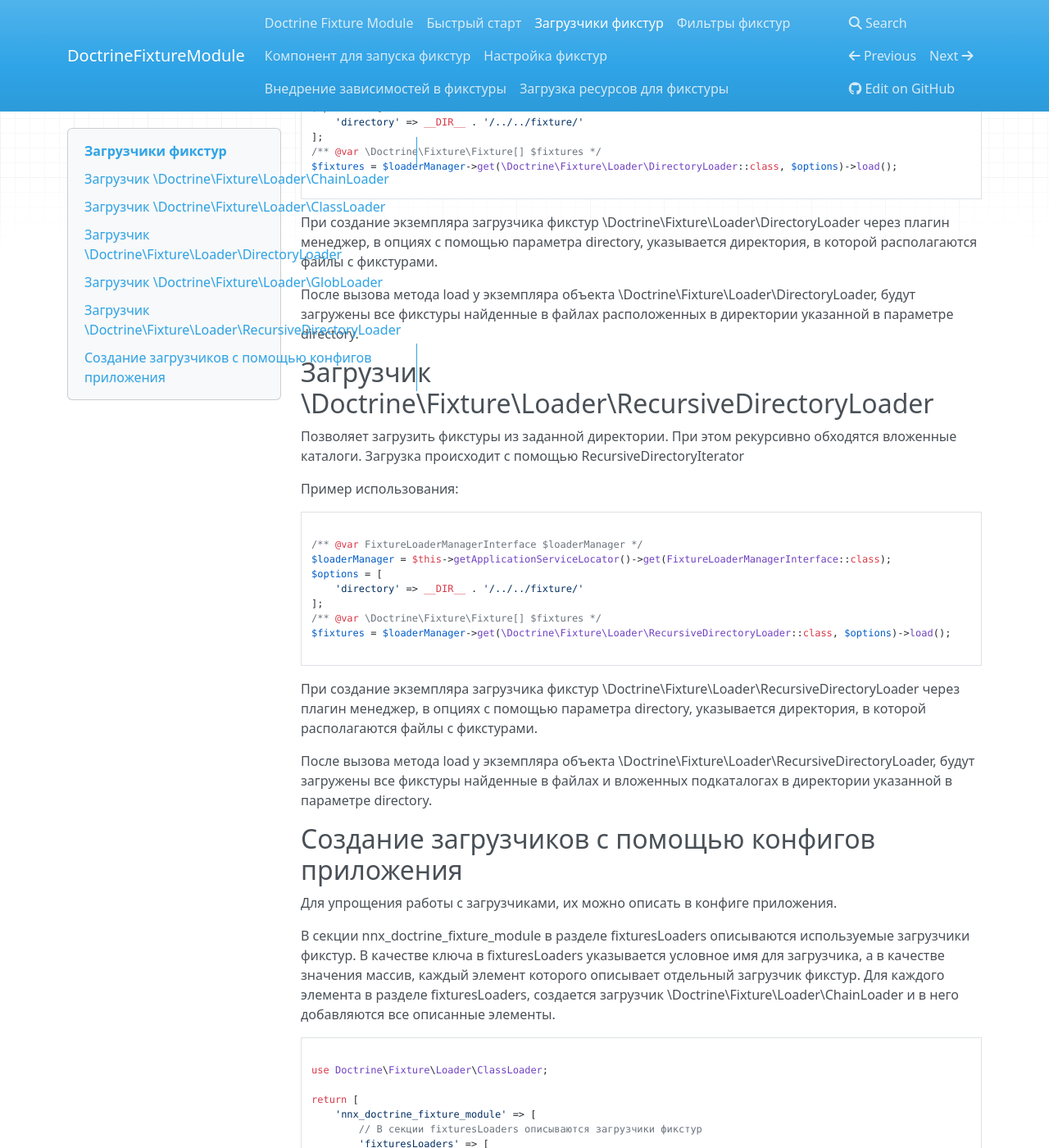
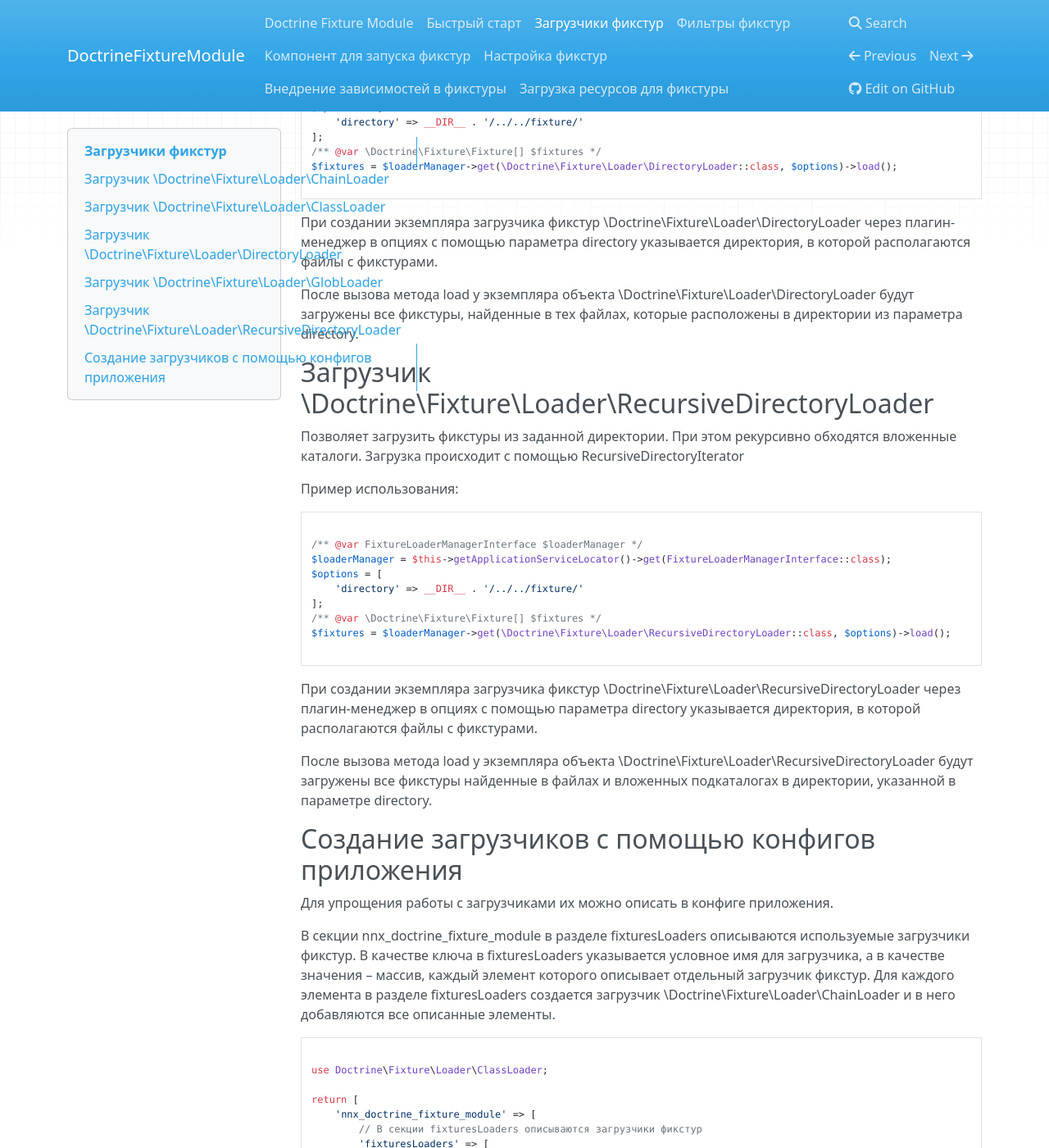
Before and after one commit to nnx-framework/doctrine-fixture-module, an MkDocs documentation site: the page built from doc/book/ru/fixture-loader.md, in a window 1280 px wide and 1400 px high, scrolled down 3115 px. Shown: the whole window at 82% size. Built offline with MkDocs 1.6.1, drawn with Linux system fonts in a browser that asks for light colours; nearby versions of some CDN libraries; old or Windows-style settings are respelled for this version of MkDocs; some of the changed text lies outside the part shown.

Commit message:
Update fixture-loader.md

````diff
--- a/doc/book/ru/fixture-loader.md
+++ b/doc/book/ru/fixture-loader.md
@@ -1,8 +1,8 @@
 # Загрузчики фикстур
 
-Загрузчик фикстур - класс имплементирующий \Doctrine\Fixture\Loader\Loader , позволяющий загрузить одну или несколько фикстур.
+Загрузчик фикстур – класс, имплементирующий \Doctrine\Fixture\Loader\Loader, позволяющий загрузить одну или несколько фикстур.
 
-Для работы с загрузчиками фикстур используется специальный менеджер плагинов - \Nnx\DoctrineFixtureModule\Loader\FixtureLoaderManagerInterface.
+Для работы с загрузчиками фикстур используется специальный менеджер плагинов \Nnx\DoctrineFixtureModule\Loader\FixtureLoaderManagerInterface.
 Пример получения загрузчика фикстур в фабрике:
 
 ```php
@@ -33,7 +33,6 @@ class ExecutorFactory implements FactoryInterface
 
 ```
 
-
 Модуль [doctrine/data-fixtures](https://github.com/doctrine/data-fixtures) предоставляет следующие загрузчики фикстур:
 
 Загрузчик                                        |Описание
@@ -41,7 +40,7 @@ class ExecutorFactory implements FactoryInterface
 \Doctrine\Fixture\Loader\ChainLoader             |Позволяет объединить загрузчики фикстур в цепочку
 \Doctrine\Fixture\Loader\ClassLoader             |Загрузка списка классов фикстур
 \Doctrine\Fixture\Loader\DirectoryLoader         |Загружает все фикстуры из заданной директории
-\Doctrine\Fixture\Loader\GlobLoader              |Загружает все фикстуры из заданной директории, в качестве средства получения файлов из директории используется \GlobIterator
+\Doctrine\Fixture\Loader\GlobLoader              |Загружает все фикстуры из заданной директории в качестве средства получения файлов из директории используется \GlobIterator
 \Doctrine\Fixture\Loader\RecursiveDirectoryLoader|Загружает все фикстуры из заданной директории, используя рекурсивный обход вложенных каталогов
 
 Каждый из этих загрузчиков фикстур зарегестрирован в менеджере плагинов \Nnx\DoctrineFixtureModule\Loader\FixtureLoaderManagerInterface.
@@ -75,11 +74,11 @@ $fixtures = $loaderManager->get(\Doctrine\Fixture\Loader\ChainLoader::class, $op
 
 ```
 
-При создание экземпляра загрузчика фикстур \Doctrine\Fixture\Loader\ChainLoader через плагин менеджер, в опциях с
-помощью параметра loaderList, можно указать массив объектов загрузчиков фикстур.
+При создании экземпляра загрузчика фикстур \Doctrine\Fixture\Loader\ChainLoader через плагин-менеджер в опциях с
+помощью параметра loaderList можно указать массив объектов-загрузчиков фикстур.
 
-После вызова метода load у экземпляра объекта \Doctrine\Fixture\Loader\ChainLoader, будут загружены все фикстуры из
-загрузчиков, образующих цепочку
+После вызова метода load у экземпляра объекта \Doctrine\Fixture\Loader\ChainLoader будут загружены все фикстуры из
+загрузчиков, образующих цепочку.
 
 
 ## Загрузчик \Doctrine\Fixture\Loader\ClassLoader
@@ -102,15 +101,15 @@ $options = [
 $fixtures = $loaderManager->get(\Doctrine\Fixture\Loader\ClassLoader::class, $options)->load();
 
 ```
-При создание экземпляра загрузчика фикстур \Doctrine\Fixture\Loader\ClassLoader через плагин менеджер, в опциях с
-помощью параметра classList, можно указать массив с именами классов фикстур.
+При создании экземпляра загрузчика фикстур \Doctrine\Fixture\Loader\ClassLoader через плагин-менеджер в опциях с
+помощью параметра classList можно указать массив с именами классов фикстур.
 
-После вызова метода load у экземпляра объекта \Doctrine\Fixture\Loader\ClassLoader, будут загружены все фикстуры перечисленные в
+После вызова метода load у экземпляра объекта \Doctrine\Fixture\Loader\ClassLoader будут загружены все фикстуры, перечисленные в
 classList.
 
 ## Загрузчик \Doctrine\Fixture\Loader\DirectoryLoader
 
-Позволяет загрузить фикстуры из заданной директории
+Позволяет загрузить фикстуры из заданной директории.
 
 Пример использования:
 
@@ -126,15 +125,15 @@ $fixtures = $loaderManager->get(\Doctrine\Fixture\Loader\DirectoryLoader::class,
 
 ```
 
-При создание экземпляра загрузчика фикстур \Doctrine\Fixture\Loader\DirectoryLoader через плагин менеджер, в опциях с
-помощью параметра directory, указывается директория, в которой располагаются  файлы с фикстурами.
+При создании экземпляра загрузчика фикстур \Doctrine\Fixture\Loader\DirectoryLoader через плагин-менеджер в опциях с
+помощью параметра directory указывается директория, в которой располагаются файлы с фикстурами.
 
-После вызова метода load у экземпляра объекта \Doctrine\Fixture\Loader\DirectoryLoader, будут загружены все фикстуры найденные в
-файлах расположенных в директории указанной в параметре directory.
+После вызова метода load у экземпляра объекта \Doctrine\Fixture\Loader\DirectoryLoader будут загружены все фикстуры, найденные в тех
+файлах, которые расположены в директории из параметра directory.
 
 ## Загрузчик \Doctrine\Fixture\Loader\GlobLoader
 
-Позволяет загрузить фикстуры из заданной директории. Загрузка производится с помощью GlobIterator
+Позволяет загрузить фикстуры из заданной директории. Загрузка производится с помощью GlobIterator.
 
 Пример использования:
 
@@ -150,16 +149,15 @@ $fixtures = $loaderManager->get(\Doctrine\Fixture\Loader\DirectoryLoader::class,
 
 ```
 
-При создание экземпляра загрузчика фикстур \Doctrine\Fixture\Loader\DirectoryLoader через плагин менеджер, в опциях с
-помощью параметра directory, указывается директория, в которой располагаются  файлы с фикстурами.
+При создании экземпляра загрузчика фикстур \Doctrine\Fixture\Loader\DirectoryLoader через плагин-менеджер в опциях с
+помощью параметра directory указывается директория, в которой располагаются файлы с фикстурами.
 
-После вызова метода load у экземпляра объекта \Doctrine\Fixture\Loader\DirectoryLoader, будут загружены все фикстуры найденные в
-файлах расположенных в директории указанной в параметре directory.
+После вызова метода load у экземпляра объекта \Doctrine\Fixture\Loader\DirectoryLoader будут загружены все фикстуры, найденные в тех
+файлах, которые расположены в директории из параметра directory.
 
 ## Загрузчик \Doctrine\Fixture\Loader\RecursiveDirectoryLoader
 
-Позволяет загрузить фикстуры из заданной директории. При этом рекурсивно обходятся вложенные каталоги. Загрузка происходит
- с помощью RecursiveDirectoryIterator
+Позволяет загрузить фикстуры из заданной директории. При этом рекурсивно обходятся вложенные каталоги. Загрузка происходит с помощью RecursiveDirectoryIterator
 
 Пример использования:
 
@@ -175,20 +173,18 @@ $fixtures = $loaderManager->get(\Doctrine\Fixture\Loader\RecursiveDirectoryLoade
 
 ```
 
-При создание экземпляра загрузчика фикстур \Doctrine\Fixture\Loader\RecursiveDirectoryLoader через плагин менеджер, в опциях с
-помощью параметра directory, указывается директория, в которой располагаются  файлы с фикстурами.
+При создании экземпляра загрузчика фикстур \Doctrine\Fixture\Loader\RecursiveDirectoryLoader через плагин-менеджер в опциях с
+помощью параметра directory указывается директория, в которой располагаются файлы с фикстурами.
 
-После вызова метода load у экземпляра объекта \Doctrine\Fixture\Loader\RecursiveDirectoryLoader, будут загружены все фикстуры найденные в
-файлах и вложенных подкаталогах в директории указанной в параметре directory.
-
+После вызова метода load у экземпляра объекта \Doctrine\Fixture\Loader\RecursiveDirectoryLoader будут загружены все фикстуры найденные в файлах и вложенных подкаталогах в директории, указанной в параметре directory.
 
 ## Создание загрузчиков с помощью конфигов приложения
 
-Для упрощения работы с загрузчиками, их можно описать в конфиге приложения.
+Для упрощения работы с загрузчиками их можно описать в конфиге приложения.
 
 В секции nnx_doctrine_fixture_module в разделе fixturesLoaders описываются используемые загрузчики фикстур.
-В качестве ключа в fixturesLoaders указывается условное имя для загрузчика, а в качестве значения массив, каждый элемент
-которого описывает отдельный загрузчик фикстур. Для каждого элемента в разделе fixturesLoaders, создается загрузчик
+В качестве ключа в fixturesLoaders указывается условное имя для загрузчика, а в качестве значения – массив, каждый элемент
+которого описывает отдельный загрузчик фикстур. Для каждого элемента в разделе fixturesLoaders создается загрузчик
 \Doctrine\Fixture\Loader\ChainLoader и в него добавляются все описанные элементы.
 
 ```php
````
Also changed, not shown: other parts of doc/book/ru/fixture-loader.md (+4 -4 lines).
